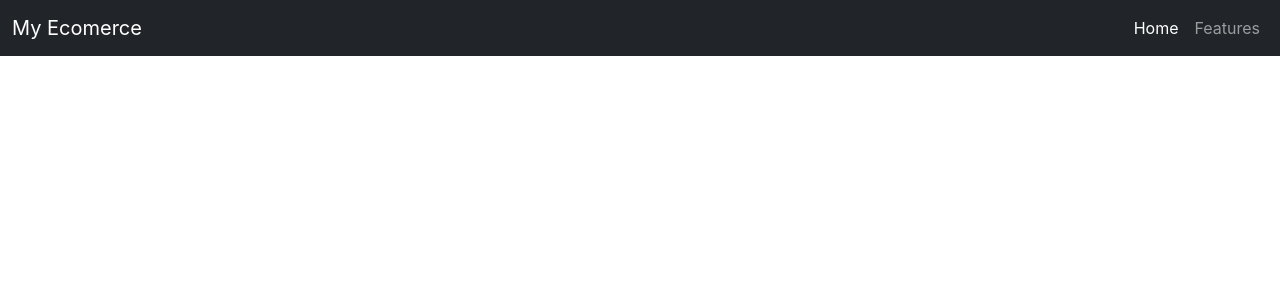
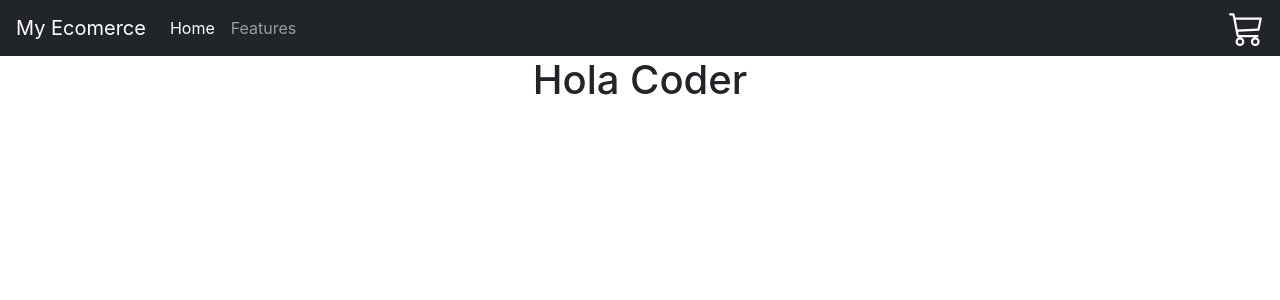
Before and after one commit to Enrique-N/My-Ecomerce, a React (Create React App) app: page / in a window 1280 px wide. Shown: the top 300 px of the page. Built offline with nearby package versions, Linux system fonts and the light colour scheme.

Commit message:
CartWidget and ItemList update

```diff
--- a/src/App.js
+++ b/src/App.js
@@ -1,10 +1,12 @@
+import ItemListContainer from './Components/ItemListContainer/ItemListContainer';
 import NavBar from './Components/NavBar';
 
 function App() {
   return (
-    <header>
+    <div>
       <NavBar />
-    </header>
+      <ItemListContainer greeting="Hola Coder" />
+    </div>
   );
 }
 
--- /dev/null
+++ b/src/Components/CartWidget/CartWidget.js
@@ -0,0 +1,14 @@
+
+import React from 'react'
+
+const CartWidget = () => {
+    return (
+        <>
+            <svg xmlns="http://www.w3.org/2000/svg" width="35" height="35" fill="currentColor" class="bi bi-cart3" viewBox="0 0 16 16" color="white">
+                <path d="M0 1.5A.5.5 0 0 1 .5 1H2a.5.5 0 0 1 .485.379L2.89 3H14.5a.5.5 0 0 1 .49.598l-1 5a.5.5 0 0 1-.465.401l-9.397.472L4.415 11H13a.5.5 0 0 1 0 1H4a.5.5 0 0 1-.491-.408L2.01 3.607 1.61 2H.5a.5.5 0 0 1-.5-.5zM3.102 4l.84 4.479 9.144-.459L13.89 4H3.102zM5 12a2 2 0 1 0 0 4 2 2 0 0 0 0-4zm7 0a2 2 0 1 0 0 4 2 2 0 0 0 0-4zm-7 1a1 1 0 1 1 0 2 1 1 0 0 1 0-2zm7 0a1 1 0 1 1 0 2 1 1 0 0 1 0-2z" />
+            </svg>
+        </>
+    )
+}
+
+export default CartWidget
--- /dev/null
+++ b/src/Components/ItemListContainer/ItemListContainer.js
@@ -0,0 +1,11 @@
+import React from 'react'
+
+const ItemListContainer = ({ greeting }) => {
+    return (
+        <div className="text-center">
+            <h1>{greeting}</h1>
+        </div>
+    )
+}
+
+export default ItemListContainer
--- a/src/Components/NavBar.js
+++ b/src/Components/NavBar.js
@@ -1,10 +1,11 @@
 import React from 'react'
+import CartWidget from './CartWidget/CartWidget'
 
 export default function NavBar() {
     return (
-        <div>
-            <nav className="navbar navbar-expand-lg navbar-dark bg-dark">
-                <div className="container-fluid">
+        <header>
+            <nav className="navbar navbar-expand-lg navbar-dark bg-dark d-flex justify-content-between px-3">
+                <div className="d-flex">
                     <a className="navbar-brand" href="/">My Ecomerce</a>
                     <ul className="navbar-nav">
                         <li className="nav-item">
@@ -15,7 +16,8 @@ export default function NavBar() {
                         </li>
                     </ul>
                 </div>
+                <CartWidget />
             </nav>
-        </div>
+        </header>
     )
 }
```
